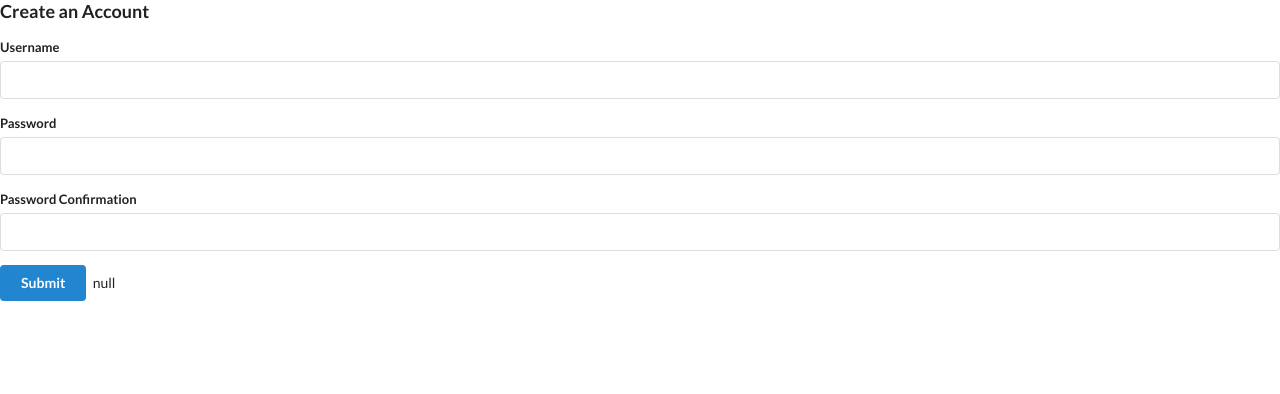
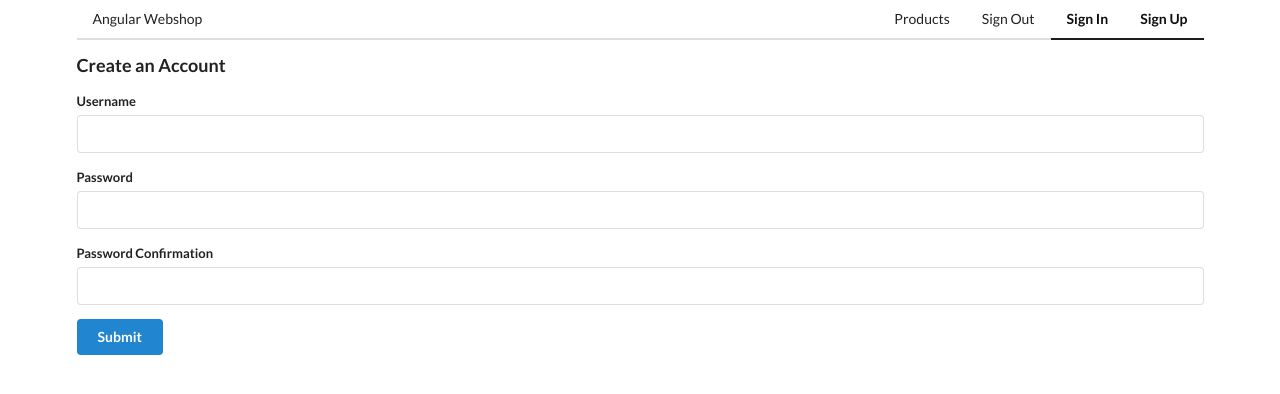
Before and after one commit to Aman07a/ng-webshop, an Angular app: page /signup in a window 1280 px wide. Shown: the top 394 px of the page. Built offline with nearby package versions, Linux system fonts and the light colour scheme.

Commit message:
Adding a Navigation Header

```diff
--- a/src/app/app.component.html
+++ b/src/app/app.component.html
@@ -1 +1,20 @@
-<router-outlet></router-outlet>
+<div class="ui container">
+  <div class="ui secondary pointing menu">
+    <a routerLink="/" class="item">Angular Webshop</a>
+
+    <div class="right menu">
+      <a class="ui item" routerLink="/products" routerLinkActive="active">
+        Products
+      </a>
+      <a class="ui item" routerLink="/signout" routerLinkActive="active">
+        Sign Out
+      </a>
+      <a class="ui item" routerLink="/" routerLinkActive="active">Sign In</a>
+      <a class="ui item" routerLink="/signup" routerLinkActive="active">
+        Sign Up
+      </a>
+    </div>
+  </div>
+
+  <router-outlet></router-outlet>
+</div>
--- a/src/app/auth/signup/signup.component.html
+++ b/src/app/auth/signup/signup.component.html
@@ -33,6 +33,4 @@
   </div>
 
   <button class="ui submit button primary">Submit</button>
-
-  {{ authForm.errors | json }}
 </form>
```
